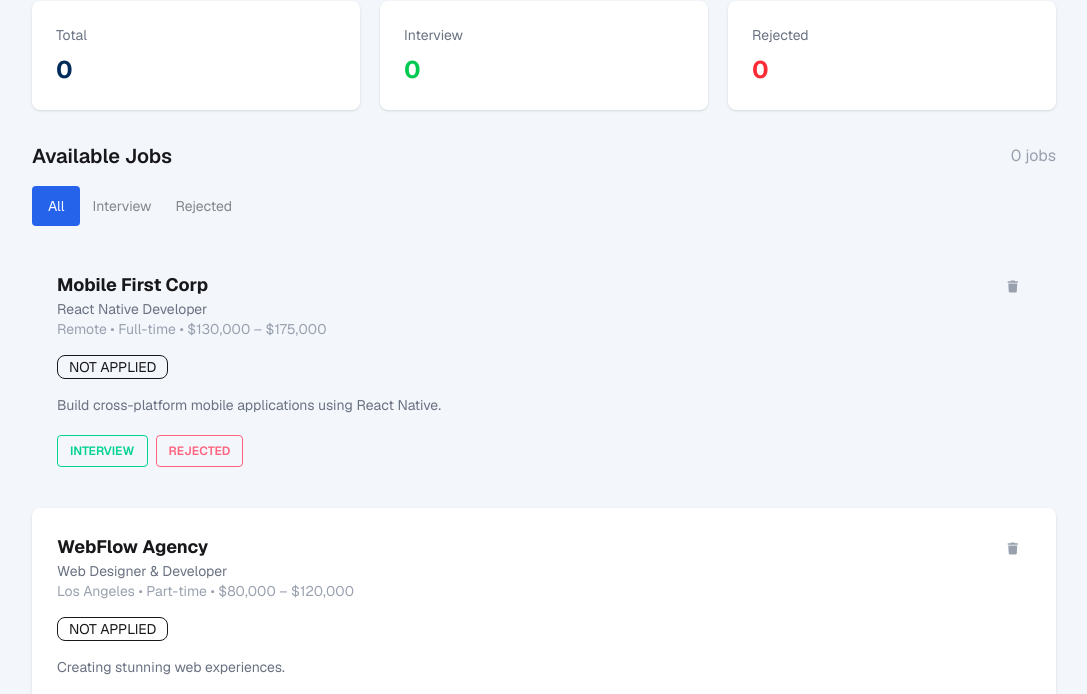
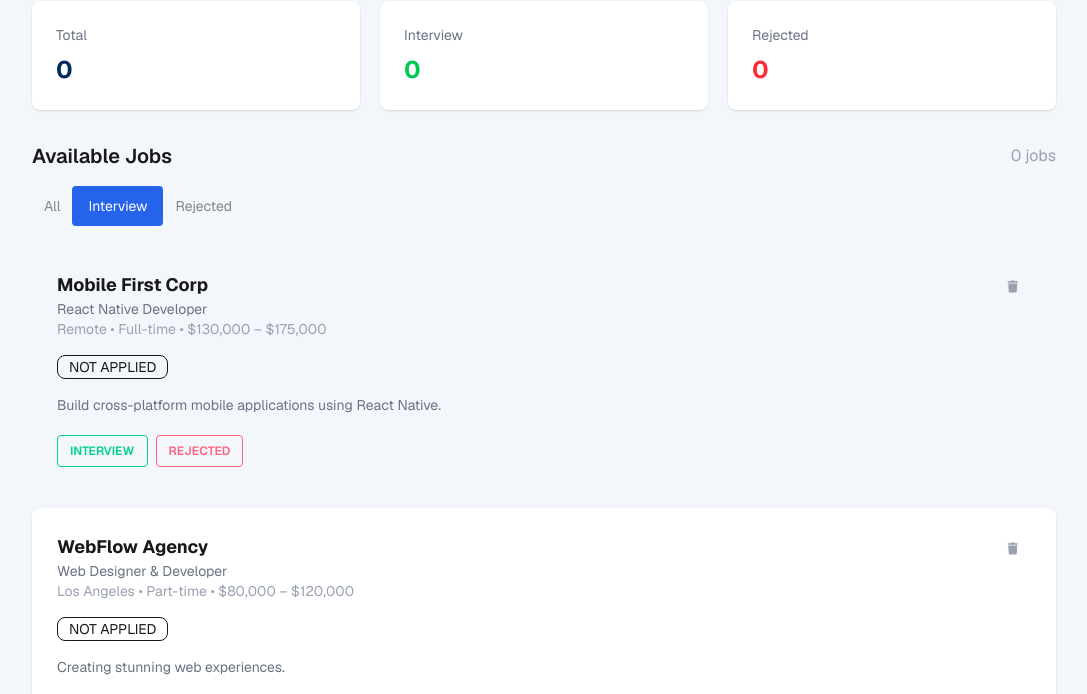
Before and after one commit to rasheduzzaman1978/Batch-13-Assignment-4, a plain HTML site: page index.html in a window 1280 px wide. Both pictures are taken after a click on the button "Interview". Shown: the part 99-793 px from the top of the page, without its empty margins (96-1183 px from the left). Drawn offline with nearby package versions, Linux system fonts and the light colour scheme; files whose address does not match are found by name.

Commit message:
Tab event added

```diff
--- a/index.html
+++ b/index.html
@@ -680,7 +680,40 @@
   </div>
   </div>
 
-  <script></script>
+  <script>
+
+// ---------------- TAB EVENTS ----------------
+const tabs = document.querySelectorAll(".tab");
+
+tabs.forEach(tab => {
+
+tab.onclick = () => {
+
+// remove active from all
+
+tabs.forEach(t => {
+
+t.classList.remove("tab-active");
+
+t.classList.remove("active-tab");
+
+});
+
+// add active to clicked
+
+tab.classList.add("tab-active");
+
+tab.classList.add("active-tab");
+
+activeFilter = tab.dataset.filter;
+
+filterCards(activeFilter);
+
+};
+
+});
+
+  </script>
 </body>
 
 </html>
```
